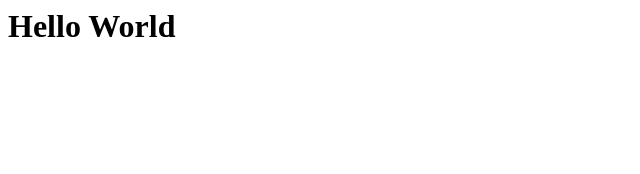
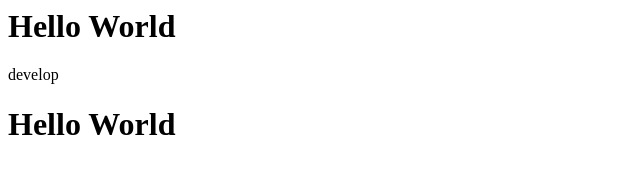
Before and after one commit to Kangbeomsuck/git_project, a plain HTML site: page index.html in a window 1280 px wide. Shown: the whole page, without its empty margins (0-640 px from the left). Drawn offline with Linux system fonts and the light colour scheme.

Commit message:
develop commit

```diff
--- a/index.html
+++ b/index.html
@@ -5,5 +5,8 @@
 
     <body>
         <h1>Hello World</h1>
+
+        develop
+        <h1>Hello World</h1>
     </body>
 </html>
```
